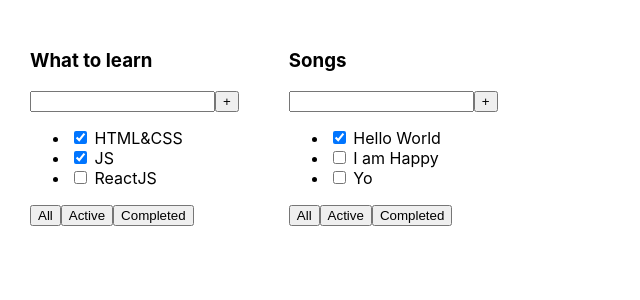
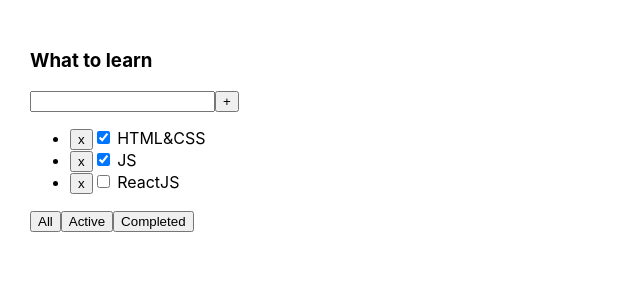
Before and after one commit to JudgEby/it-incubator-todolist-ts, a React (Create React App) app: page / in a window 1280 px wide. Shown: the top 300 px of the page, without its empty margins (0-640 px from the left). Built offline with nearby package versions, Linux system fonts and the light colour scheme.

Commit message:
completed lesson 2

```diff
--- a/src/App.tsx
+++ b/src/App.tsx
@@ -1,23 +1,43 @@
-import React from 'react'
+import React, { useState } from 'react'
 import './App.css'
 import Todolist from './Todolist'
 
+export type keyType = 'All' | 'Active' | 'Completed'
+
 function App() {
-  const task1 = [
+  let [task1, setTask1] = useState([
     { id: 1, title: 'HTML&CSS', isDone: true },
     { id: 2, title: 'JS', isDone: true },
     { id: 3, title: 'ReactJS', isDone: false },
-  ]
-  const task2 = [
-    { id: 1, title: 'Hello World', isDone: true },
-    { id: 2, title: 'I am Happy', isDone: false },
-    { id: 3, title: 'Yo', isDone: false },
-  ]
+  ])
+
+  let [filter, setFilter] = useState<keyType>('All')
+
+  let filterValue = task1
+
+  if (filter === 'Active') {
+    filterValue = filterValue.filter((task) => !task.isDone)
+  }
+  if (filter === 'Completed') {
+    filterValue = filterValue.filter((task) => task.isDone)
+  }
+
+  const removeTasks = (id: number) => {
+    setTask1((task1) => task1.filter((task) => task.id !== id))
+  }
+
+  const changeFilter = (key: keyType) => {
+    setFilter(key)
+  }
 
   return (
     <div className='App'>
-      <Todolist title={'What to learn'} tasks={task1} />
-      <Todolist title={'Songs'} tasks={task2} />
+      <Todolist
+        title={'What to learn'}
+        tasks={filterValue}
+        removeTasks={removeTasks}
+        changeFilter={changeFilter}
+      />
     </div>
   )
 }
--- a/src/Todolist.tsx
+++ b/src/Todolist.tsx
@@ -1,8 +1,11 @@
 import React from 'react'
+import { keyType } from './App'
 
 type PropsType = {
   title: string
   tasks: Array<TaskType>
+  removeTasks: (id: number) => void
+  changeFilter: (key: keyType) => void
 }
 
 type TaskType = {
@@ -20,23 +23,20 @@ const Todolist = (props: PropsType) => {
         <button>+</button>
       </div>
       <ul>
-        <li>
-          <input type='checkbox' checked={props.tasks[0].isDone} />{' '}
-          <span>{props.tasks[0].title}</span>
-        </li>
-        <li>
-          <input type='checkbox' checked={props.tasks[1].isDone} />{' '}
-          <span>{props.tasks[1].title}</span>
-        </li>
-        <li>
-          <input type='checkbox' checked={props.tasks[2].isDone} />{' '}
-          <span>{props.tasks[2].title}</span>
-        </li>
+        {props.tasks.map((task) => (
+          <li key={task.id}>
+            <button onClick={() => props.removeTasks(task.id)}>x</button>
+            <input key={task.id} type='checkbox' checked={task.isDone} />{' '}
+            <span>{task.title}</span>
+          </li>
+        ))}
       </ul>
       <div>
-        <button>All</button>
-        <button>Active</button>
-        <button>Completed</button>
+        <button onClick={() => props.changeFilter('All')}>All</button>
+        <button onClick={() => props.changeFilter('Active')}>Active</button>
+        <button onClick={() => props.changeFilter('Completed')}>
+          Completed
+        </button>
       </div>
     </div>
   )
```
Also changed, not shown: 1 other file (tests, documents, lock files or other folders).
